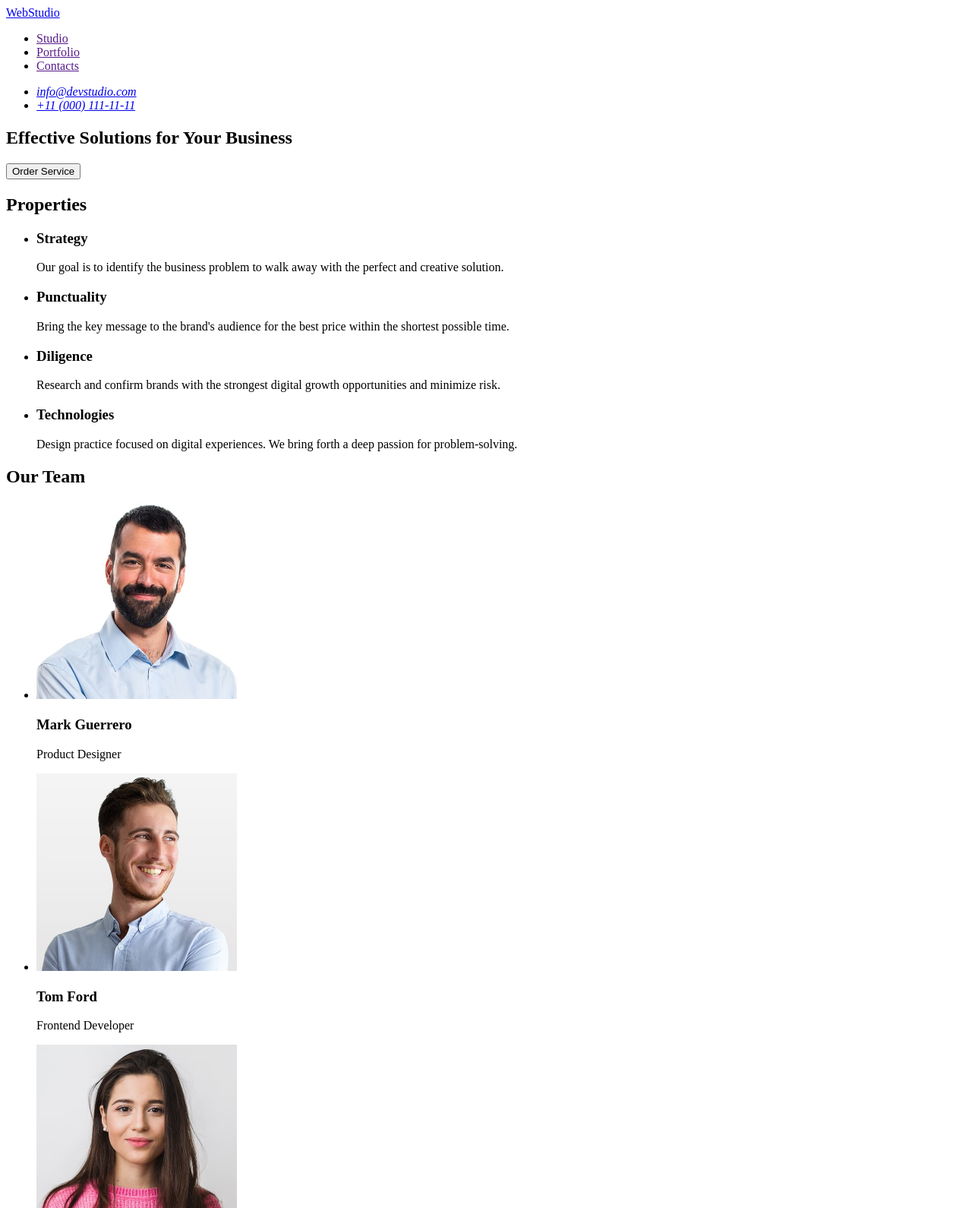
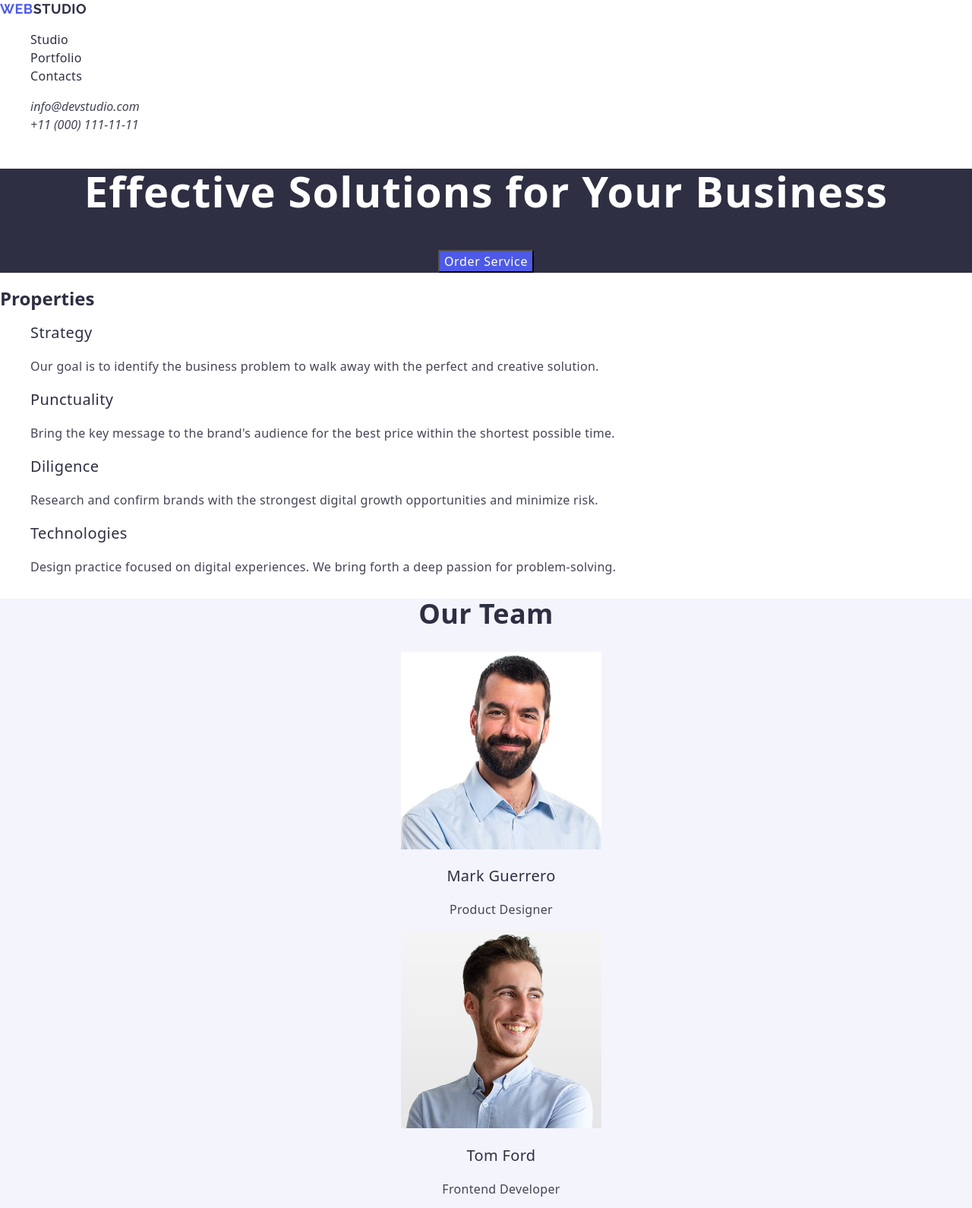
Before and after one commit to AlPetrChernyshov/goit-markup-hw-02, a plain HTML site: page index.html in a window 1280 px wide. Shown: the top 1590 px of the page at 76% size. Drawn offline with nearby package versions, Linux system fonts and the light colour scheme.

Commit message:
add css, new images, add information to index.html

```diff
--- /dev/null
+++ b/css/styles.css
@@ -0,0 +1,174 @@
+body {
+    font-family: 'Roboto', 'Raleway', sans-serif;
+    color: #2e2f42;
+    background-color: #ffffff;
+
+}
+
+a {
+    text-decoration: none;
+}
+
+ul {
+    list-style-type: none;
+}
+
+.logo {
+    font-family: "Raleway", sans-serif;
+    font-weight: 700;
+    font-size: 18px;
+    line-height: 1.17;
+    letter-spacing: 0.03em;
+    text-transform: uppercase;
+    color: #4d5ae5;
+}
+
+.logo-accent {
+    color: #2e2f42;
+}
+
+.topline-nav {
+    font-weight: 500;
+    font-size: 16px;
+    line-height: 1.5;
+    letter-spacing: 0.02em;
+
+}
+
+.topline-nav .menu,
+.topline-nav .menu-studio {
+    color: #2e2f42;
+}
+
+.topline-nav .menu:hover,
+.topline-nav .menu:focus,
+.topline-nav .menu-studio:hover,
+.topline-nav .menu-studio:focus {
+    color: #404bbf;
+}
+
+.topline-nav .menu-studio:active {
+    color: #404bbf;
+    text-decoration: underline;
+}
+
+.topline-address {
+    font-size: 16px;
+    line-height: 1.5;
+}
+
+.contact {
+    color: #434455;
+}
+
+.contact:hover,
+.contact:focus {
+    color: #404bbf;
+}
+
+.main-section-1 {
+    background-color: #2e2f42;
+    text-align: center;
+}
+
+.main-title {
+    font-weight: 700;
+    font-size: 56px;
+    line-height: 1.07;
+    letter-spacing: 0.02em;
+    color: #fff;
+}
+
+.main-button {
+    font-weight: 500;
+    font-size: 16px;
+    line-height: 1.5;
+    letter-spacing: 0.04em;
+    color: #fff;
+    background: #4d5ae5;
+}
+
+.main-button:hover,
+.main-button:focus {
+    background: #404bbf;
+}
+
+.properties-list-title {
+    font-weight: 500;
+    font-size: 20px;
+    line-height: 1.2;
+    letter-spacing: 0.02em;
+    color: #2e2f42;
+}
+
+.properties-list-description {
+    font-size: 16px;
+    line-height: 1.5;
+    letter-spacing: 0.02em;
+    color: #434455;
+}
+
+.team {
+    background: #f4f4fd;
+    text-align: center;
+    color: #2e2f42;
+    letter-spacing: 0.02em;
+}
+.team-title {
+    font-weight: 700;
+    font-size: 36px;
+    line-height: 1.11;
+}
+
+.team-member-name {
+    font-weight: 500;
+    font-size: 20px;
+    line-height: 1.2;
+}
+
+.team-member-role {
+    font-size: 16px;
+    line-height: 1.5;
+    color: #434455;
+}
+
+.portfolio {
+    color: #2e2f42;
+}
+
+.portfolio-title {
+    font-weight: 700;
+    font-size: 36px;
+    line-height: 1.11;
+    letter-spacing: 0.02em;
+    text-align: center;
+}
+
+.portfolio-item-title {
+    font-weight: 500;
+    font-size: 20px;
+    line-height: 1.2;
+    letter-spacing: 0.02em;
+}
+
+.portfolio-item-description {
+    font-size: 16px;
+    line-height: 1.5;
+    letter-spacing: 0.02em;
+    color: #434455;
+}
+
+.final {
+background-color: #2e2f42;
+}
+
+.logo-accent-footer {
+    color: #f4f4fd;
+}
+
+.final-description {
+    font-size: 16px;
+    line-height: 1.5;
+    letter-spacing: 0.02em;
+    color: #f4f4fd;
+}
--- a/index.html
+++ b/index.html
@@ -3,88 +3,132 @@
 <head>
     <meta charset="UTF-8">
     <meta name="viewport" content="width=device-width, initial-scale=1.0">
-    <title>Homework HTML</title>
+    <link rel="stylesheet" href="./css/styles.css">
+    <link rel="preconnect" href="https://fonts.googleapis.com">
+    <link rel="preconnect" href="https://fonts.gstatic.com" crossorigin>
+    <link
+        href="https://fonts.googleapis.com/css2?family=Raleway:ital,wght@0,100..900;1,100..900&family=Roboto:ital,wdth,wght@0,75..100,100..900;1,75..100,100..900&display=swap"
+        rel="stylesheet">
+    <link rel="stylesheet" href="https://cdnjs.cloudflare.com/ajax/libs/modern-normalize/3.0.1/modern-normalize.min.css"
+        integrity="sha512-q6WgHqiHlKyOqslT/lgBgodhd03Wp4BEqKeW6nNtlOY4quzyG3VoQKFrieaCeSnuVseNKRGpGeDU3qPmabCANg=="
+        crossorigin="anonymous" referrerpolicy="no-referrer">
+    <title>Homework 2 HTML</title>
 </head>
 <body>
-    <header>
-        <nav>
-            <a href="./index.html">WebStudio</a>
-            <ul>
-                <li><a href="">Studio</a></li>
-                <li><a href="">Portfolio</a></li>
-                <li><a href="">Contacts</a></li>
+    <header class="topline">
+        <nav class="topline-nav">
+            <a href="./index.html" class="logo">Web<span class="logo-accent">Studio</span></a>
+            <ul class="topline-menu">
+                <li><a href="" class="menu-studio">Studio</a></li>
+                <li><a href="" class="menu">Portfolio</a></li>
+                <li><a href="" class="menu">Contacts</a></li>
             </ul>
         </nav>
-        <address>
-            <ul>
-                <li><a href="mailto:info@devstudio.com">info@devstudio.com</a></li>
-                <li><a href="tel:+110001111111">+11 (000) 111-11-11</a></li>
+        <address class="topline-address">
+            <ul class="address-list">
+                <li><a href="mailto:info@devstudio.com" class="contact">info@devstudio.com</a></li>
+                <li><a href="tel:+110001111111" class="contact">+11 (000) 111-11-11</a></li>
             </ul>
         </address>
     </header>
     <main>
-        <section>
-            <h1>Effective Solutions for Your Business</h1>
-            <button type="button">Order Service</button>
+        <section class="main-section-1">
+            <h1 class="main-title">Effective Solutions for Your Business</h1>
+            <button type="button" class="main-button">Order Service</button>
         </section>
-        <section>
-            <h2>Properties</h2>
-             <ul>
+        <section class="properties">
+            <h2 class="properties-title">Properties</h2>
+             <ul class="properties-list">
                 <li>
-                    <h3>Strategy</h3>
-                    <p>
+                    <h3 class="properties-list-title">Strategy</h3>
+                    <p class="properties-list-description">
                         Our goal is to identify the business problem to walk away with the perfect and creative solution.
                     </p>
                 </li>
                 <li>
-                    <h3>Punctuality</h3>
-                    <p>
+                    <h3 class="properties-list-title">Punctuality</h3>
+                    <p class="properties-list-description">
                         Bring the key message to the brand's audience for the best price within the shortest possible time.
                     </p>
                 </li>
                 <li>
-                    <h3>Diligence</h3>
-                    <p>
+                    <h3 class="properties-list-title">Diligence</h3>
+                    <p class="properties-list-description">
                         Research and confirm brands with the strongest digital growth opportunities and minimize risk.
                     </p>
                 </li>
                 <li>
-                    <h3>Technologies</h3>
-                    <p>
+                    <h3 class="properties-list-title">Technologies</h3>
+                    <p class="properties-list-description">
                         Design practice focused on digital experiences. We bring forth a deep passion for problem-solving.
                     </p>
                 </li>
              </ul>
         </section>
-        <section>
-            <h2>Our Team</h2>
-            <ul>
+        <section class="team">
+            <h2 class="team-title">Our Team</h2>
+            <ul class="team-list">
                 <li>
                     <img src="./images/foto-1.jpg" alt="Team Member 1" width="264">
-                    <h3>Mark Guerrero</h3>
-                    <p>Product Designer</p>
+                    <h3 class="team-member-name">Mark Guerrero</h3>
+                    <p class="team-member-role">Product Designer</p>
                 </li>
                 <li>
                     <img src="./images/foto-2.jpg" alt="Team Member 2" width="264">
-                    <h3>Tom Ford</h3>
-                    <p>Frontend Developer</p>
+                    <h3 class="team-member-name">Tom Ford</h3>
+                    <p class="team-member-role">Frontend Developer</p>
                 </li>
                 <li>
                     <img src="./images/foto-3.jpg" alt="Team Member 3" width="264">
-                    <h3>Camila Garcia</h3>
-                    <p>Marketing</p>
+                    <h3 class="team-member-name">Camila Garcia</h3>
+                    <p class="team-member-role">Marketing</p>
                 </li>
                 <li>
                     <img src="./images/foto-4.jpg" alt="Team Member 4" width="264">
-                    <h3>Daniel Wilson</h3>
-                    <p>UI Designer</p>
+                    <h3 class="team-member-name">Daniel Wilson</h3>
+                    <p class="team-member-role">UI Designer</p>
+                </li>
+            </ul>
+        </section>
+        <section class="portfolio">
+            <h2 class="portfolio-title">Our Portfolio</h2>
+            <ul class="portfolio-list">
+                <li>
+                    <img src="./images/portfolio-1.jpg" alt="Portfolio Item 1" width="360">
+                    <h3 class="portfolio-item-title">Banking App</h3>
+                    <p class="portfolio-item-description">App</p>
+                </li>
+                <li>
+                    <img src="./images/portfolio-2.jpg" alt="Portfolio Item 2" width="360">
+                    <h3 class="portfolio-item-title">Cashless Payment</h3>
+                    <p class="portfolio-item-description">Marketing</p>
+                </li>
+                <li>
+                    <img src="./images/portfolio-3.jpg" alt="Portfolio Item 3" width="360">
+                    <h3 class="portfolio-item-title">Meditation App</h3>
+                    <p class="portfolio-item-description">App</p>
+                </li>
+                <li>
+                    <img src="./images/portfolio-4.jpg" alt="Portfolio Item 4" width="360">
+                    <h3 class="portfolio-item-title">Taxi Service</h3>
+                    <p class="portfolio-item-description">Marketing</p>
+                </li>
+                <li>
+                    <img src="./images/portfolio-5.jpg" alt="Portfolio Item 5" width="360">
+                    <h3 class="portfolio-item-title">Screen Illustrations</h3>
+                    <p class="portfolio-item-description">Design</p>
+                </li>
+                <li>
+                    <img src="./images/portfolio-6.jpg" alt="Portfolio Item 6" width="360">
+                    <h3 class="portfolio-item-title">Online Courses</h3>
+                    <p class="portfolio-item-description">Marketing</p>
                 </li>
             </ul>
         </section>
     </main>
-    <footer>
-        <a href="./index.html">WebStudio</a>
-        <p>Increase the flow of customers and
+    <footer class="final">
+        <a href="./index.html" class="logo">Web<span class="logo-accent-footer">Studio</span></a>
+        <p class="final-description">Increase the flow of customers and
             sales for your business with digital
             marketing & growth solutions.
         </p>
```
Also changed, not shown: images/portfolio-1.jpg (added), images/portfolio-2.jpg (added), images/portfolio-3.jpg (added), images/portfolio-4.jpg (added), images/portfolio-5.jpg (added), images/portfolio-6.jpg (added), 1 other file.
